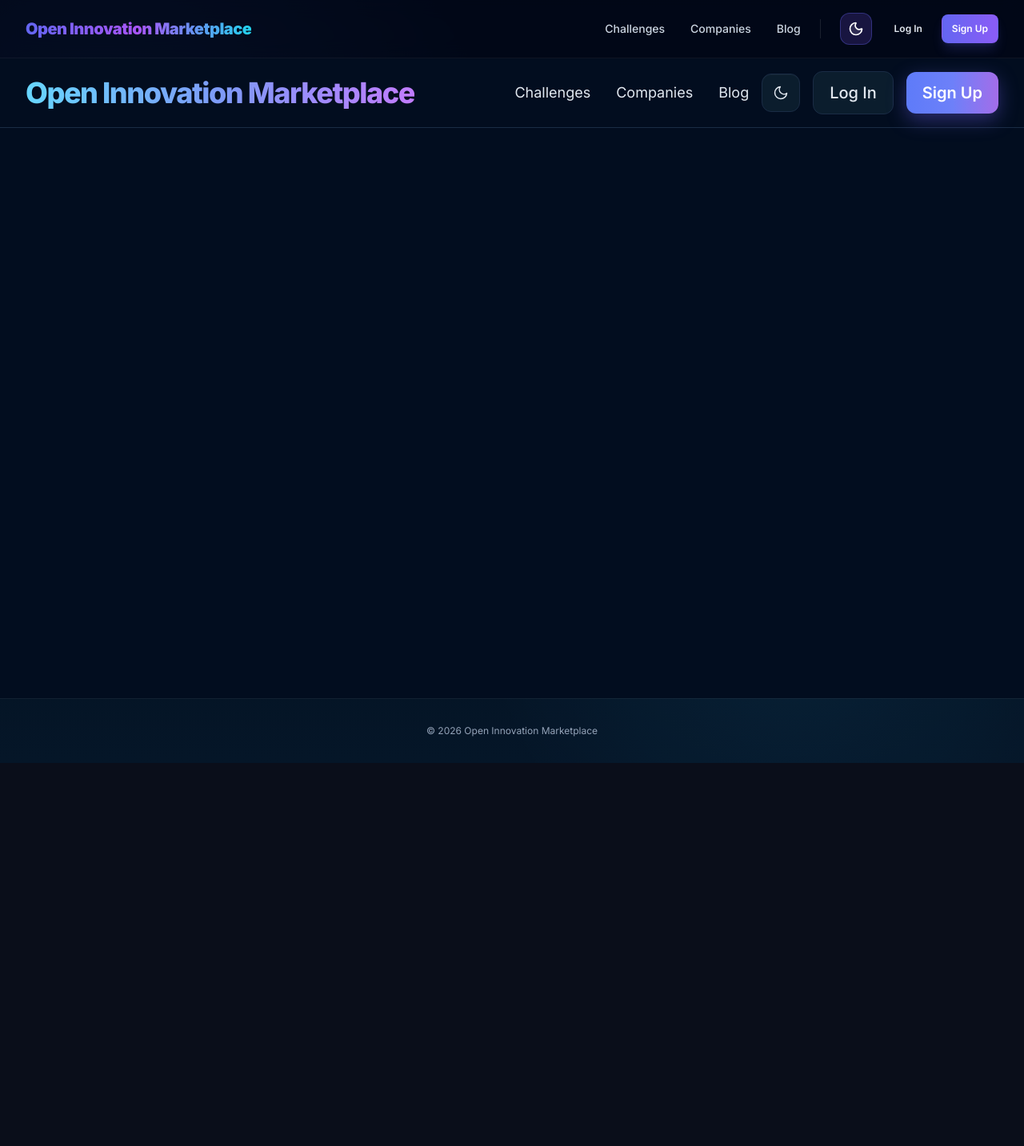
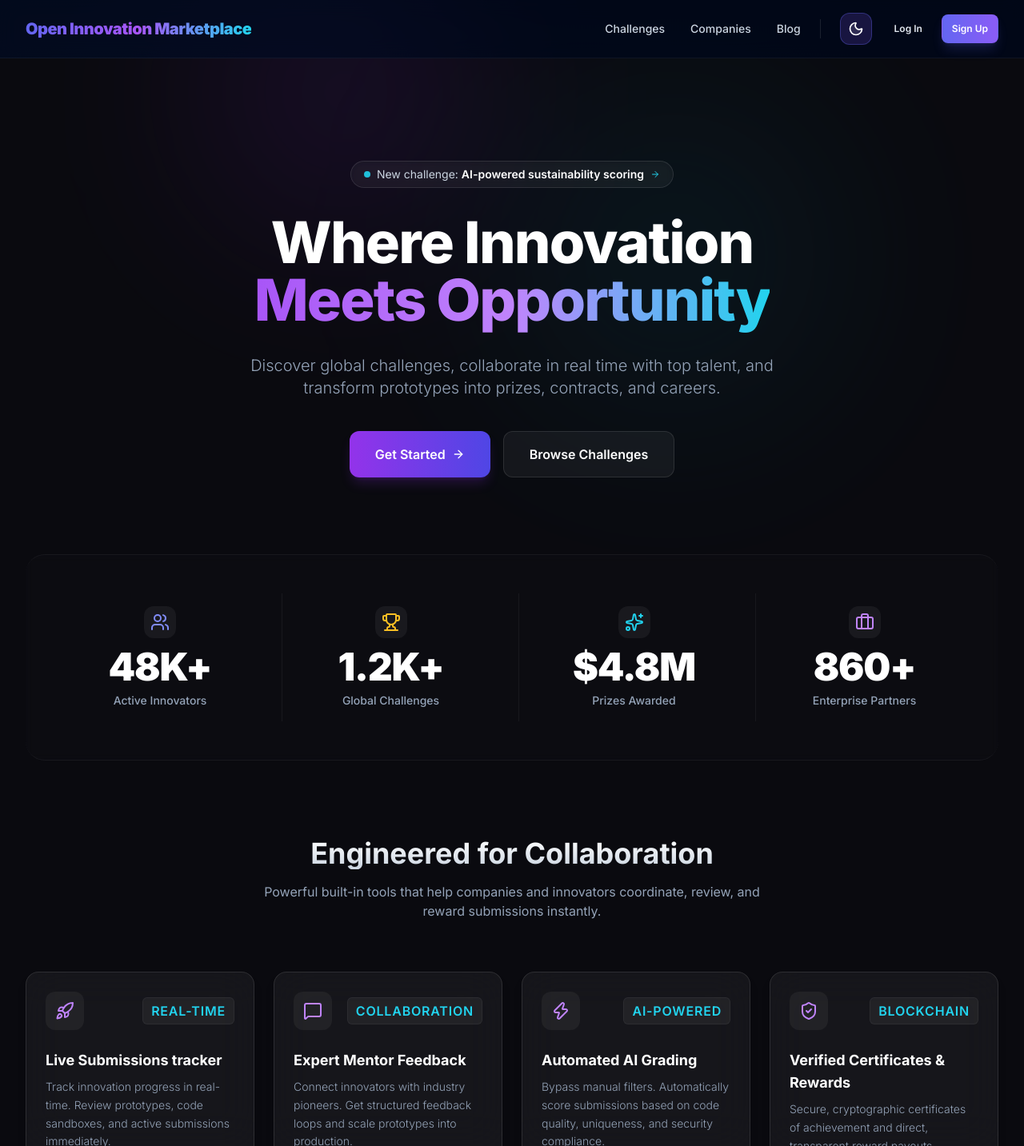
Before and after one commit to shivamrokade6411/Open-Innovation-Marketplace, a Next.js app in the folder apps/frontend/: page / in a window 1280 px wide. Shown: the top 1433 px of the page at 80% size. Before the commit the page ends 954 px from the top, so only its background shows below. Built offline with nearby package versions, Linux system fonts and the light colour scheme; no server answers.

Commit message:
Update project

```diff
--- a/apps/frontend/src/app/(public)/page.tsx
+++ b/apps/frontend/src/app/(public)/page.tsx
@@ -42,42 +42,151 @@ const highlights = [
   }
 ];
 
-export default function HomePage(): JSX.Element {
+export default async function HomePage(): Promise<JSX.Element> {
+  let latestChallengeSlug = '';
+  let dynamicStats = { totalUsers: 0, totalCompanies: 0, totalChallenges: 0, totalSubmissions: 0 };
+
+  try {
+    const backendUrl = process.env.NEXT_PUBLIC_BACKEND_URL ?? 'http://localhost:5000';
+
+    const statsRes = await fetch(`${backendUrl}/api/platform-stats`, { next: { revalidate: 60 } });
+    if (statsRes.ok) {
+      const statsJson = await statsRes.json();
+      if (statsJson.success && statsJson.data) {
+        dynamicStats = statsJson.data;
+      }
+    }
+
+    const challengesRes = await fetch(`${backendUrl}/api/challenges`, { next: { revalidate: 60 } });
+    if (challengesRes.ok) {
+      const challengesJson = await challengesRes.json();
+      if (challengesJson.success && Array.isArray(challengesJson.data) && challengesJson.data.length > 0) {
+        const firstChallenge = challengesJson.data[0];
+        latestChallengeSlug = firstChallenge.slug;
+      }
+    }
+  } catch (err) {
+    console.error('Failed to load homepage dynamic data:', err);
+  }
+
+  const stats = [
+    { label: 'Active Innovators', value: dynamicStats.totalUsers > 0 ? `${dynamicStats.totalUsers}+` : '48K+', icon: Users, color: 'text-indigo-400' },
+    { label: 'Global Challenges', value: dynamicStats.totalChallenges > 0 ? `${dynamicStats.totalChallenges}+` : '1.2K+', icon: Trophy, color: 'text-amber-400' },
+    { label: 'Prizes Awarded', value: '$4.8M', icon: Sparkles, color: 'text-cyan-400' },
+    { label: 'Enterprise Partners', value: dynamicStats.totalCompanies > 0 ? `${dynamicStats.totalCompanies}+` : '860+', icon: Briefcase, color: 'text-purple-400' }
+  ];
+
   return (
-    <main className="min-h-screen bg-[#020d1f] text-white">
-      <header className="border-b border-[#1a2c45] bg-[#020d1f]">
-        <div className="mx-auto flex max-w-7xl items-center justify-between px-6 py-4 lg:px-8">
-          <Link href="/" className="text-4xl font-extrabold tracking-[-0.04em] text-transparent bg-gradient-to-r from-[#67d6ff] via-[#7d9af7] to-[#c17cff] bg-clip-text">
-            Open Innovation Marketplace
+    <div className="min-h-screen bg-[#0a0a0f] text-white selection:bg-purple-500 selection:text-white overflow-hidden pb-24">
+      <div className="absolute top-0 left-1/2 -translate-x-1/2 w-full max-w-7xl h-[600px] pointer-events-none opacity-40">
+        <div className="absolute top-[-10%] left-[20%] w-[350px] h-[350px] rounded-full bg-purple-600/30 blur-[120px]" />
+        <div className="absolute top-[20%] left-[50%] w-[400px] h-[400px] rounded-full bg-cyan-500/20 blur-[130px]" />
+      </div>
+
+      <main className="max-w-7xl mx-auto px-6 md:px-8">
+        <section className="relative pt-24 pb-16 md:pt-32 md:pb-24 flex flex-col items-center text-center max-w-4xl mx-auto">
+          <Link
+            href={latestChallengeSlug ? `/challenges/${latestChallengeSlug}` : '/challenges'}
+            className="inline-flex items-center gap-2 px-4 py-1.5 rounded-full bg-white/5 border border-white/10 hover:border-purple-500/35 transition duration-300 text-xs md:text-sm text-slate-300 mb-8 cursor-pointer shadow-inner backdrop-blur-sm hover:scale-[1.02] active:scale-[0.98]"
+          >
+            <span className="h-2 w-2 rounded-full bg-cyan-400 animate-pulse" />
+            <span>New challenge: <strong className="text-white font-semibold">AI-powered sustainability scoring</strong></span>
+            <ArrowRight className="h-3 w-3 text-cyan-400" />
           </Link>
 
-          <div className="flex items-center gap-4">
-            <div className="hidden items-center gap-8 text-lg text-slate-200 md:flex">
-              <Link href="/challenges" className="transition hover:text-white">Challenges</Link>
-              <Link href="/companies" className="transition hover:text-white">Companies</Link>
-              <Link href="/blog" className="transition hover:text-white">Blog</Link>
-            </div>
+          <h1 className="text-5xl md:text-7xl font-extrabold tracking-tight leading-[1.1] text-white">
+            Where Innovation <br />
+            <span className="bg-gradient-to-r from-purple-500 via-purple-400 to-cyan-400 bg-clip-text text-transparent">
+              Meets Opportunity
+            </span>
+          </h1>
 
-            <button
-              type="button"
-              className="flex h-12 w-12 items-center justify-center rounded-xl border border-[#1a2c45] bg-[#0b1d2d] text-slate-200 shadow-[inset_0_1px_0_rgba(255,255,255,0.04)] transition hover:border-[#2e4d76] hover:text-white"
-              aria-label="Toggle theme"
+          <p className="mt-8 text-lg md:text-xl text-slate-400 font-light max-w-2xl leading-relaxed">
+            Discover global challenges, collaborate in real time with top talent, and transform prototypes into prizes, contracts, and careers.
+          </p>
+
+          <div className="mt-10 flex flex-col sm:flex-row gap-4 w-full sm:w-auto">
+            <Link
+              href="/register"
+              className="inline-flex items-center justify-center px-8 py-4 rounded-xl font-semibold bg-gradient-to-r from-purple-600 to-indigo-600 hover:from-purple-500 hover:to-indigo-500 text-white shadow-lg shadow-purple-600/20 hover:shadow-purple-600/35 transition duration-300 group"
             >
-              <svg viewBox="0 0 24 24" fill="none" stroke="currentColor" strokeWidth="1.8" className="h-5 w-5">
-                <path d="M21 12.79A9 9 0 1 1 11.21 3a7 7 0 0 0 9.79 9.79Z" strokeLinecap="round" strokeLinejoin="round"/>
-              </svg>
-            </button>
-
-            <Link href="/login" className="rounded-xl border border-[#1a2c45] bg-[#0b1d2d] px-5 py-3 text-xl font-medium text-slate-200 transition hover:border-[#2e4d76] hover:text-white">
-              Log In
+              Get Started
+              <ArrowRight className="ml-2 h-4 w-4 transform group-hover:translate-x-1 transition-transform" />
             </Link>
-
-            <Link href="/register" className="rounded-xl bg-gradient-to-r from-[#5e7bf9] via-[#6d80f9] to-[#a36de9] px-5 py-3 text-xl font-semibold text-white shadow-[0_8px_24px_rgba(108,92,231,0.4)] transition hover:brightness-110">
-              Sign Up
+            <Link
+              href="/challenges"
+              className="inline-flex items-center justify-center px-8 py-4 rounded-xl font-semibold bg-white/5 border border-white/10 hover:bg-white/10 hover:border-white/20 text-white transition duration-300"
+            >
+              Browse Challenges
             </Link>
           </div>
-        </div>
-      </header>
-    </main>
+        </section>
+
+        <section className="py-12 border-y border-white/5 bg-white/[0.01] rounded-3xl backdrop-blur-sm px-6">
+          <div className="grid grid-cols-2 md:grid-cols-4 gap-8 md:gap-4 divide-y md:divide-y-0 md:divide-x divide-white/5">
+            {stats.map((entry, index) => (
+              <div
+                key={entry.label}
+                className={`flex flex-col items-center text-center p-4 ${index > 1 ? 'pt-8 md:pt-4' : ''} ${index % 2 === 0 ? 'pr-2' : 'pl-2'}`}
+              >
+                <div className={`p-2 rounded-xl bg-white/5 ${entry.color} mb-3`}>
+                  <entry.icon className="h-6 w-6" />
+                </div>
+                <div className="text-4xl md:text-5xl font-black tracking-tight text-white">{entry.value}</div>
+                <div className="mt-2 text-sm text-slate-400 font-medium">{entry.label}</div>
+              </div>
+            ))}
+          </div>
+        </section>
+
+        <section className="mt-24">
+          <div className="text-center max-w-2xl mx-auto mb-16">
+            <h2 className="text-3xl md:text-4xl font-bold bg-gradient-to-b from-white to-slate-300 bg-clip-text text-transparent">
+              Engineered for Collaboration
+            </h2>
+            <p className="mt-4 text-slate-400">
+              Powerful built-in tools that help companies and innovators coordinate, review, and reward submissions instantly.
+            </p>
+          </div>
+
+          <div className="grid gap-6 md:grid-cols-2 lg:grid-cols-4">
+            {highlights.map((item, index) => (
+              <Link
+                key={item.title}
+                href={
+                  index === 0
+                    ? '/features/tracker'
+                    : index === 1
+                      ? '/features/feedback'
+                      : index === 2
+                        ? '/features/grading'
+                        : '/features/certificates'
+                }
+              >
+                <Card
+                  variant="glass"
+                  hover
+                  className="flex flex-col h-full bg-[#121212] border-white/5 hover:border-purple-500/20 text-left transition-all duration-300 cursor-pointer group"
+                >
+                  <div className="flex items-center justify-between mb-6">
+                    <div className="p-3 rounded-xl bg-white/5 group-hover:bg-purple-600/20 text-purple-400 transition-colors">
+                      <item.icon className="h-6 w-6" />
+                    </div>
+                    <span className="text-2xs font-semibold uppercase tracking-wider px-2.5 py-1 rounded-md bg-white/5 text-cyan-400 border border-white/5">
+                      {item.tag}
+                    </span>
+                  </div>
+                  <h3 className="text-lg font-bold text-white mb-2">{item.title}</h3>
+                  <p className="text-sm text-slate-400 font-light leading-relaxed flex-grow">{item.description}</p>
+                  <div className="mt-4 pt-4 border-t border-white/5 opacity-0 group-hover:opacity-100 transition-opacity">
+                    <span className="text-xs font-semibold text-purple-400">Learn more →</span>
+                  </div>
+                </Card>
+              </Link>
+            ))}
+          </div>
+        </section>
+      </main>
+    </div>
   );
 }
```
Also changed, not shown: 1 other file (tests, documents, lock files or other folders).
